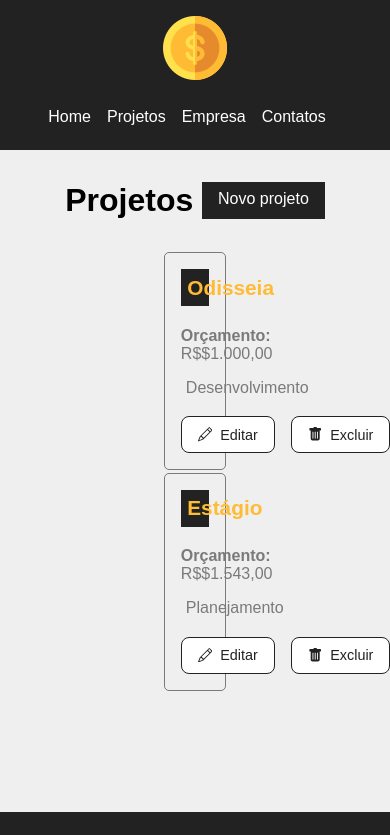
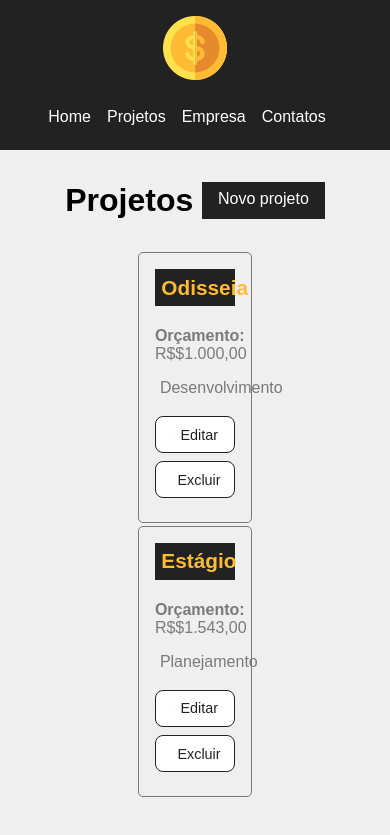
Before and after one commit to Adoniasfalcao/Costs, a React (Create React App) app: page /projects in a window 390 px wide. Shown: the top 835 px of the page. Built offline with nearby package versions, Linux system fonts and the light colour scheme; data requests are answered from the project's data file.

Commit message:
cards responsivo

```diff
--- a/src/components/project/ProjectCards.module.css
+++ b/src/components/project/ProjectCards.module.css
@@ -1,10 +1,12 @@
+/* Estilos padrão */
 .project_card {
     padding: 1rem;
     border: 1px solid #7a7a7a;
     border-radius: 5px;
-    width: 24%;
+    width: 44%;
     margin: 0.5%;
-
+    box-sizing: border-box;
+    text-align: center;
 }
 
 .project_card h4 {
@@ -39,7 +41,7 @@
 }
 
 .category_text .infraestrutura {
-    background-color: #46b5ff ;
+    background-color: #46b5ff;
 }
 
 .category_text .desenvolvimento {
@@ -57,8 +59,8 @@
 .project_card_actions {
     margin-top: 1.2rem;
     display: flex;
+    flex-wrap: wrap; /* Permita que os botões se ajustem em telas menores */
     align-items: center;
-
 }
 
 .project_card_actions a,
@@ -76,7 +78,9 @@
     display: flex;
     align-items: center;
     justify-content: center;
-    transition: 0.5s
+    transition: 0.5s;
+    margin-bottom: 0.5rem; /* Adicione espaçamento inferior entre os botões */
+    width: 100%; /* Faça os botões ocuparem a largura total do container */
 }
 
 .project_card_actions button:hover {
@@ -86,8 +90,7 @@
 
 .project_card_actions a:hover {
     background-color: #222;
-    color: #FFBB33
-
+    color: #FFBB33;
 }
 
 .project_card_actions svg {
--- a/src/components/project/ProjectForm.jsx
+++ b/src/components/project/ProjectForm.jsx
@@ -5,7 +5,7 @@ import Select from '../form/Select';
 import SubmitButton from '../form/SubmitButton';
 
 function ProjectForm({ btnText, handleSubmit, projectData }) {
-  const [categories, setCategories] = useState([]);
+  const [categories, setCategories] = useState(['Desenvolvimento', 'Infraestrutura']);
   const [project, setProject] = useState(projectData || {});
 
   useEffect(() => {
```
